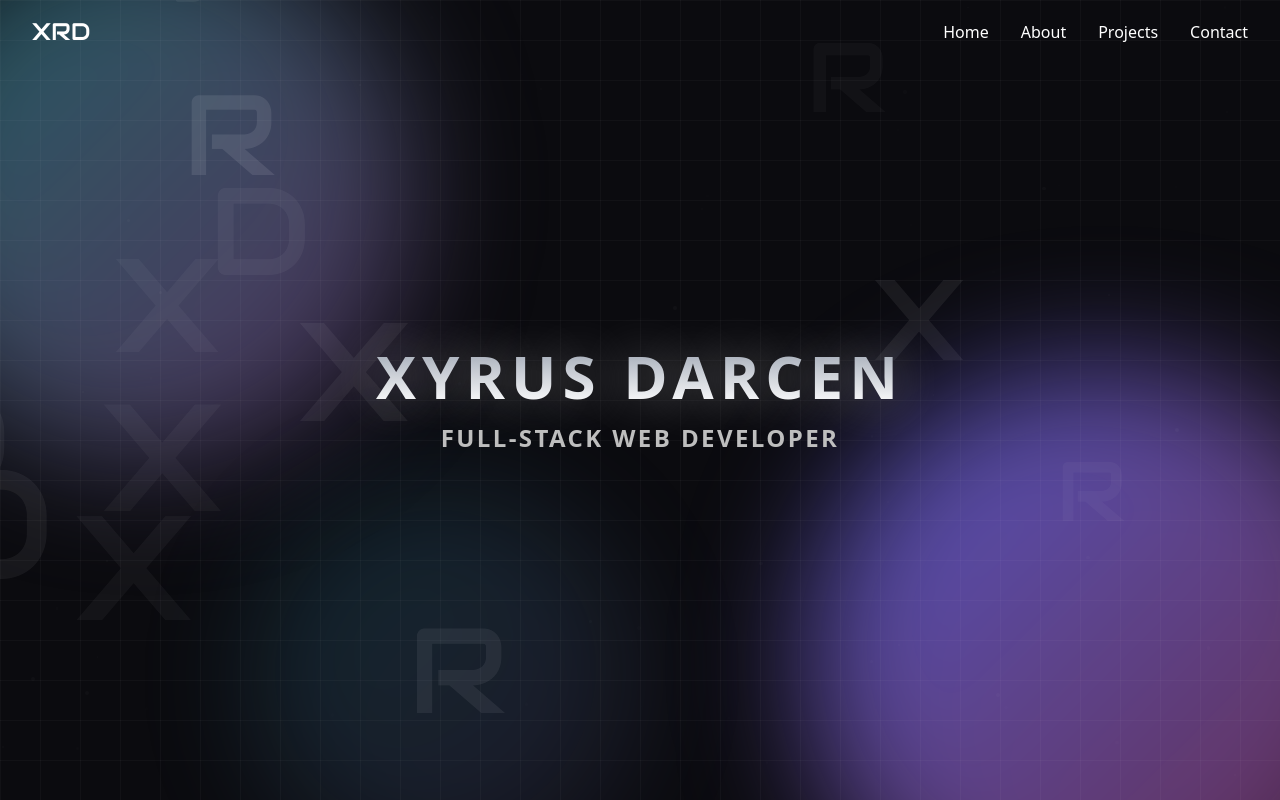
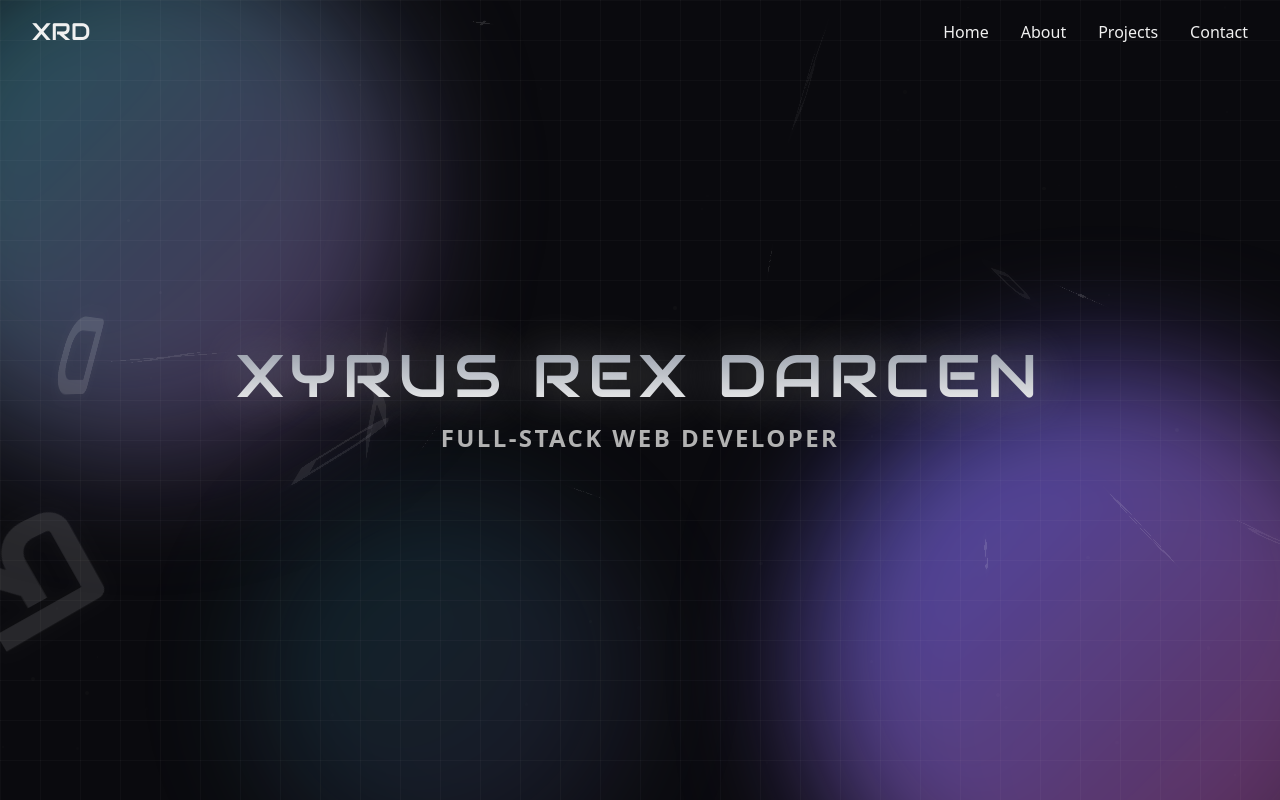
Before and after one commit to PROREXIMITY/xyrus-darcen, a Next.js app: page / in a window 1280 px wide. Shown: the top 800 px of the page. Built offline with nearby package versions, Linux system fonts and the light colour scheme.

Commit message:
UI changes

```diff
--- /dev/null
+++ b/src/app/client-layout.tsx
@@ -0,0 +1,31 @@
+"use client";
+import { useState, useEffect } from "react";
+import LoadingScreen from "./components/LoadingScreen";
+
+export default function ClientLayout({
+  children,
+}: {
+  children: React.ReactNode;
+}) {
+  const [isLoading, setIsLoading] = useState(true);
+  const [mounted, setMounted] = useState(false);
+
+  useEffect(() => {
+    setMounted(true);
+  }, []);
+
+  const handleLoadingComplete = () => {
+    setIsLoading(false);
+  };
+
+  if (!mounted) return null;
+
+  return (
+    <>
+      {isLoading && <LoadingScreen onLoadingComplete={handleLoadingComplete} />}
+      <div className={`transition-opacity duration-700 ease-in-out ${isLoading ? 'opacity-0' : 'opacity-100'}`}>
+        {children}
+      </div>
+    </>
+  );
+}
--- a/src/app/components/Hero.tsx
+++ b/src/app/components/Hero.tsx
@@ -1,4 +1,12 @@
 import { TextGenerateEffect } from "@/components/ui/text-generate-effect";
+import { audio } from "framer-motion/client";
+import { Audiowide } from "next/font/google";
+
+const audiowide = Audiowide({
+  subsets: ['latin'],
+  weight: '400',
+  display: 'swap',
+})
 
 
 export function Hero() {
@@ -8,8 +16,8 @@ export function Hero() {
       className="flex items-center justify-center min-h-screen"
     >
       <div className="flex flex-col items-center text-center max-w-3xl px-5">
-        <h1 className="tracking-widest text-4xl md:text-6xl font-bold text-[#f4f4f4] [text-shadow:_0_0_50px_rgba(255,255,255,0.4)] bg-gradient-to-b from-gray-400 to-white bg-clip-text text-transparent">
-          XYRUS DARCEN
+        <h1 className={`${audiowide.className} tracking-widest md:text-nowrap text-4xl md:text-6xl font-bold [text-shadow:_0_0_50px_rgba(255,255,255,0.4)] bg-gradient-to-b from-gray-400 to-white bg-clip-text text-transparent`}>
+          XYRUS REX DARCEN
         </h1>
 
         <div className="[&_*]:text-[#bebebe] [&_*]:text-xl [&_*]:md:text-2xl [&_*]:tracking-widest ">
--- /dev/null
+++ b/src/app/components/LoadingScreen.tsx
@@ -0,0 +1,95 @@
+"use client";
+import React, { useEffect, useState } from "react";
+import { Audiowide } from "next/font/google";
+
+const audiowide = Audiowide({
+  subsets: ["latin"],
+  weight: "400",
+  display: "swap",
+});
+
+interface LoadingScreenProps {
+  onLoadingComplete: () => void;
+}
+
+export default function LoadingScreen({ onLoadingComplete }: LoadingScreenProps) {
+  const [phase, setPhase] = useState(0);
+  const fullName = "XYRUS REX DARCEN";
+  const keepIndices = [0, 6, 10]; // X from XYRUS (0), R from REX (6), D from DARCEN (10)
+
+  useEffect(() => {
+    // Phase 1: Fade in full name
+    setTimeout(() => {
+      setPhase(1);
+    }, 300);
+
+    // Phase 2: Compress to XRD
+    setTimeout(() => {
+      setPhase(2);
+    }, 2500);
+
+    // Phase 3: Fade out
+    setTimeout(() => setPhase(3), 5000);
+
+    // Phase 4: Complete
+    setTimeout(() => {
+      setPhase(4);
+      onLoadingComplete();
+    }, 5800);
+  }, [onLoadingComplete]);
+
+  if (phase === 4) return null;
+
+  return (
+    <div
+      className="fixed inset-0 z-[100] bg-black flex items-center justify-center"
+      style={{
+        opacity: phase === 3 ? 0 : 1,
+        transition: "opacity 800ms ease-in-out",
+      }}
+    >
+      <div className={`${audiowide.className} text-center`}>
+        <div className="inline-flex items-center justify-center px-4 mx-auto max-w-full">
+          {fullName.split("").map((char, index) => {
+            const shouldKeep = keepIndices.includes(index);
+            const isSpace = char === " ";
+
+            return (
+              <span
+                key={index}
+                className="inline-block"
+                style={{
+                  fontSize: phase >= 2 && shouldKeep
+                    ? "clamp(3rem, 6vw, 4.5rem)"
+                    : "clamp(1.5rem, 4vw, 3.75rem)", // Smaller base size for mobile
+                  padding: phase >= 2 && shouldKeep ? "0 0.05em" : "0",
+                  maxWidth: phase >= 2 && !shouldKeep ? "0" : "1.2em", // Reduced from 2em
+                  margin: "0",
+                  whiteSpace: "nowrap",
+                  verticalAlign: "middle",
+                  letterSpacing: phase >= 2 && shouldKeep
+                    ? "0.1em"
+                    : "0.02em", // Tighter letter spacing in phase 1
+                  opacity: phase === 0 ? 0 : (phase >= 2 && !shouldKeep ? 0 : 1),
+                  overflow: "hidden",
+                  color: phase >= 2 && shouldKeep ? "transparent" : "white",
+                  background: phase >= 2 && shouldKeep
+                    ? "linear-gradient(to bottom, rgb(156 163 175), rgb(255 255 255))"
+                    : "transparent",
+                  WebkitBackgroundClip: phase >= 2 && shouldKeep ? "text" : "unset",
+                  WebkitTextFillColor: phase >= 2 && shouldKeep ? "transparent" : "white",
+                  backgroundClip: phase >= 2 && shouldKeep ? "text" : "unset",
+                  fontWeight: phase >= 2 && shouldKeep ? "800" : "400",
+                  transform: phase >= 2 && shouldKeep ? "scale(1.15)" : "scale(1)",
+                  transition: "all 1600ms cubic-bezier(0.22, 1, 0.36, 1), padding 1600ms cubic-bezier(0.22, 1, 0.36, 1)", // Even smoother easing with longer duration
+                }}
+              >
+                {isSpace ? "\u00A0" : char}
+              </span>
+            );
+          })}
+        </div>
+      </div>
+    </div>
+  );
+}
--- a/src/app/components/Navigation.tsx
+++ b/src/app/components/Navigation.tsx
@@ -30,7 +30,7 @@ function Navigation() {
         <div className="flex items-center justify-between">
           <a
             href="#"
-            className={`${audiowide.className} text-2xl font-bold text-white hover:scale-110 hover:drop-shadow-[0_0_15px_rgba(99,102,241,0.9)] hover:drop-shadow-[0_0_30px_rgba(181,101,216,0.6)] transition-all duration-300`}
+            className={`${audiowide.className} text-2xl font-bold text-white hover:scale-110 transition-all duration-300`}
           >
             XRD
           </a>
--- a/src/app/globals.css
+++ b/src/app/globals.css
@@ -47,7 +47,7 @@
 .gradient-hr {
   width: 50px;
   height: 4px;
-  background-image: linear-gradient(45deg, #ff512f, #f09819);
+  background-image: linear-gradient(45deg, rgba(99,102,241,0.8), rgba(236,72,153,0.8));
   margin-bottom: 30px;
   border: none;
 }
@@ -158,6 +158,24 @@
   }
 }
 
+@keyframes float-3d {
+  0% {
+    transform: translate(-50%, -50%) rotate3d(1, 1, 1, 0deg);
+  }
+  25% {
+    transform: translate(-50%, -50%) rotate3d(1, 2, 1, 90deg);
+  }
+  50% {
+    transform: translate(-50%, -50%) rotate3d(2, 1, 2, 180deg);
+  }
+  75% {
+    transform: translate(-50%, -50%) rotate3d(2, 2, 1, 270deg);
+  }
+  100% {
+    transform: translate(-50%, -50%) rotate3d(1, 1, 1, 360deg);
+  }
+}
+
 @layer base {
   * {
     @apply border-border outline-ring/50;
--- a/src/app/layout.tsx
+++ b/src/app/layout.tsx
@@ -1,6 +1,7 @@
 import type { Metadata } from "next";
 import { Geist, Geist_Mono } from "next/font/google";
 import "./globals.css";
+import ClientLayout from "./client-layout";
 
 const geistSans = Geist({
   variable: "--font-geist-sans",
@@ -25,9 +26,9 @@ export default function RootLayout({
   return (
     <html lang="en" className="scroll-smooth">
       <body
-        className={`${geistSans.variable} ${geistMono.variable} antialiased`}
+        className={`${geistSans.variable} ${geistMono.variable} antialiased bg-black`}
       >
-        {children}
+        <ClientLayout>{children}</ClientLayout>
       </body>
     </html>
   );
--- a/src/app/ui/GradientBackground.tsx
+++ b/src/app/ui/GradientBackground.tsx
@@ -106,14 +106,17 @@ export function GradientBackground() {
     text: ["X", "R", "D"][i % 3],
     initialX: Math.random() * 100,
     initialY: Math.random() * 100,
+    rotateX: Math.random() * 360,
+    rotateY: Math.random() * 360,
+    rotateZ: Math.random() * 360,
     duration: 15 + Math.random() * 20,
     delay: Math.random() * -20,
     scale: 0.5 + Math.random() * 1.5,
-    opacity: 0.03 + Math.random() * 0.07,
+    opacity: 0.05 + Math.random() * 0.1,
   }));
 
   return (
-    <div className="fixed inset-0 overflow-hidden">
+    <div className="fixed inset-0 overflow-hidden [perspective:1000px]">
       {/* Gradient spheres */}
       <div className="absolute w-[40vw] h-[40vw] rounded-full blur-[60px] bg-gradient-to-br from-[rgba(13,115,119,0.8)] to-[rgba(181,101,216,0.4)] -top-[10%] -left-[10%] animate-[float-1_15s_ease-in-out_infinite_alternate]" />
       <div className="absolute w-[45vw] h-[45vw] rounded-full blur-[60px] bg-gradient-to-br from-[rgba(99,102,241,0.8)] to-[rgba(236,72,153,0.4)] -bottom-[20%] -right-[10%] animate-[float-2_18s_ease-in-out_infinite_alternate]" />
@@ -130,11 +133,19 @@ export function GradientBackground() {
             opacity: letter.opacity,
             fontSize: `${letter.scale * 5}rem`,
             transform: "translate(-50%, -50%)",
-            animation: `float-letter ${letter.duration}s infinite linear`,
+            animation: `float-3d ${letter.duration}s infinite linear`,
             animationDelay: `${letter.delay}s`,
+            textShadow: "0 0 15px rgba(255,255,255,0.2)",
           }}
         >
-          {letter.text}
+          <div
+            style={{
+              transform: `rotateX(${letter.rotateX}deg) rotateY(${letter.rotateY}deg) rotateZ(${letter.rotateZ}deg)`,
+              transformStyle: "preserve-3d",
+            }}
+          >
+            {letter.text}
+          </div>
         </div>
       ))}
 
```
